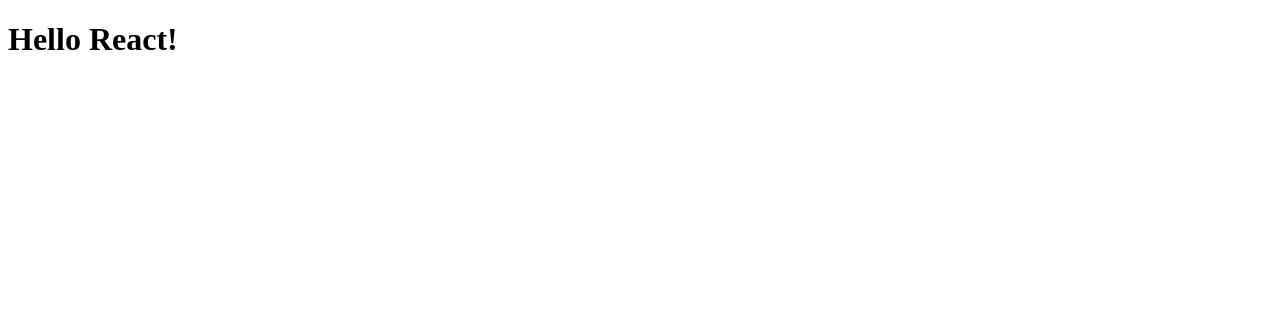
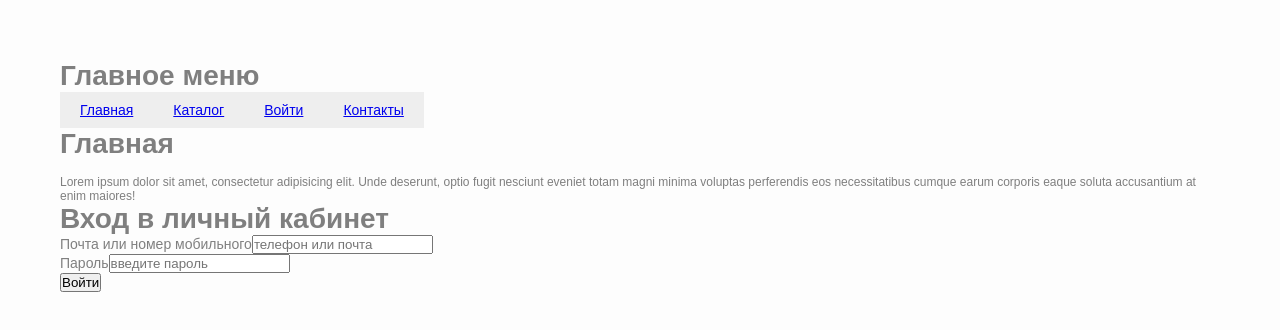
Before and after one commit to ymksoft/ReactJSGB, a React app: page / in a window 1280 px wide. Shown: the top 330 px of the page. Built offline with nearby package versions, Linux system fonts and the light colour scheme.

Commit message:
- Все ранее созданные компоненты добавьте в App.js, при этом не забывая передать все необходимые данные компоненту Menu (используя props), для задания пунктов меню.

```diff
--- a/package.json
+++ b/package.json
@@ -4,8 +4,10 @@
   "description": "",
   "main": "index.js",
   "dependencies": {
+    "create-react-class": "^15.6.3",
     "jquery": "^3.4.1",
     "node-fetch": "^2.6.0",
+    "prop-types": "^15.7.2",
     "react": "^16.8.6",
     "react-dom": "^16.8.6"
   },
--- a/src/App.jsx
+++ b/src/App.jsx
@@ -1,11 +1,25 @@
 import React, {Component} from 'react';
+
+import Menu from './Menu';
+import Login from './Login';
 
 import './style.css';
 
 class App extends Component {
   render() {
+    const menuItems = [
+        { name: 'Главная', href: '/'},
+        { name: 'Каталог', href: '/catalog'},
+        { name: 'Войти', href: '/login'},
+        { name: 'Контакты', href: '/contact'},
+    ];
     return (
-      <h1>Hello React!</h1>
+      <div>
+      <Menu items={menuItems} menuName="Главное меню" />
+      <h1>Главная</h1>
+      <p>Lorem ipsum dolor sit amet, consectetur adipisicing elit. Unde deserunt, optio fugit nesciunt eveniet totam magni minima voluptas perferendis eos necessitatibus cumque earum corporis eaque soluta accusantium at enim maiores!</p>
+      <Login title="Вход в личный кабинет"/>
+      </div>
     );
   }
 }
--- a/src/index.js
+++ b/src/index.js
@@ -1,5 +1,6 @@
 import React from 'react';
 import ReactDom from 'react-dom';
+
 import App from './App';
 
 import { Developer } from './developer';
--- a/src/style.css
+++ b/src/style.css
@@ -0,0 +1,44 @@
+*
+{
+    padding:0;
+    margin:0;
+}
+
+html
+{
+    font:14px normal Arial, sans-serif;
+    color:#7f7f7f;
+    background-color:#fdfdfd;
+}
+
+body {
+    padding:60px;
+}
+
+ul {
+    list-style:none;
+    display: inline-block;
+}
+
+ul li {
+    display: inline-block;
+    padding: 10px 20px;
+    cursor:pointer;
+    background-color:#eee;
+    color:#156831;
+    transition:0.3s;
+}
+
+ul li:hover {
+    background-color:#beecea;
+}
+
+ul li.focused {
+    color:#fff;
+    background-color:#987423;
+}
+
+p {
+    padding-top:15px;
+    font-size:12px;
+}
```
Also changed, not shown: 1 other file (tests, documents, lock files or other folders).
